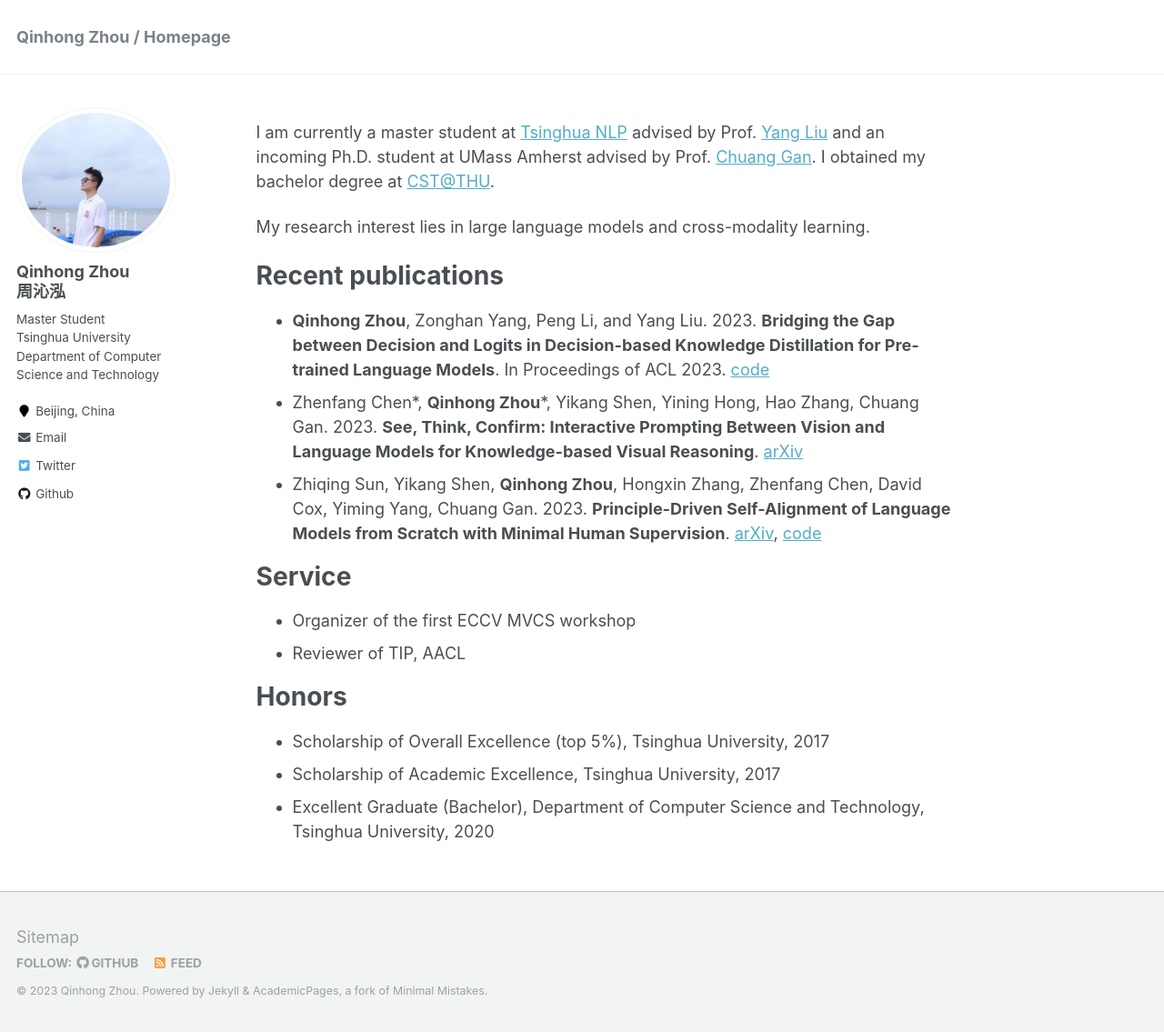
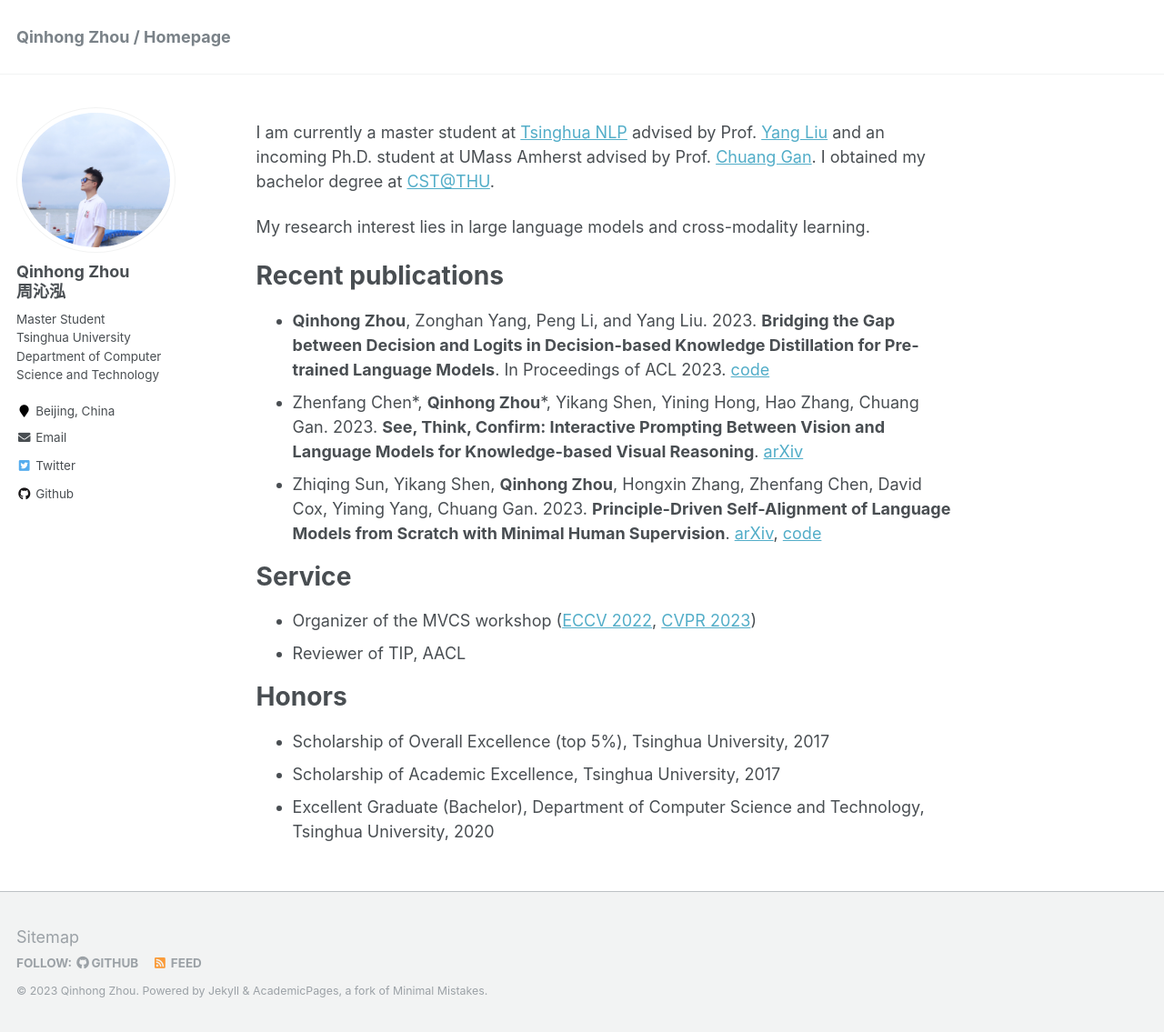
Before and after one commit to zhouqqhh/zhouqqhh.github.io, a Jekyll site: the page built from _pages/about.md, in a window 1280 px wide and 1135 px high. Shown: the whole window at 91% size. Built offline with Jekyll 4.4.1, drawn with Linux system fonts in a browser that asks for light colours.

Commit message:
Update about.md

```diff
--- a/_pages/about.md
+++ b/_pages/about.md
@@ -20,7 +20,7 @@ Recent publications
 
 Service
 ======
-* Organizer of the first ECCV MVCS workshop
+* Organizer of the MVCS workshop ([ECCV 2022](https://mvcs-workshop.github.io/schedule.html), [CVPR 2023](https://mvcs-workshop.github.io/))
 * Reviewer of TIP, AACL
 
 Honors
```
